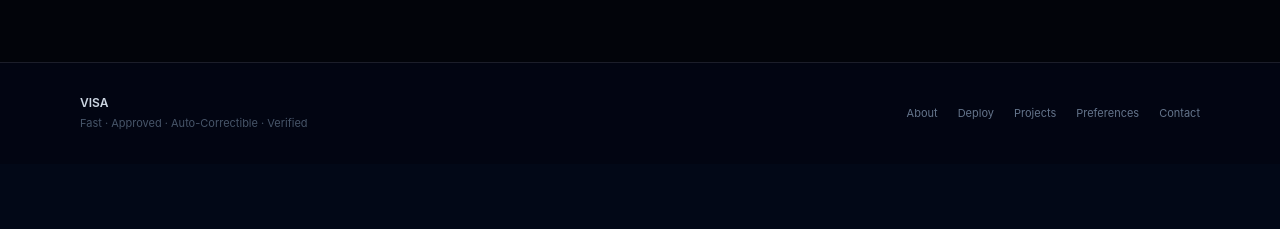
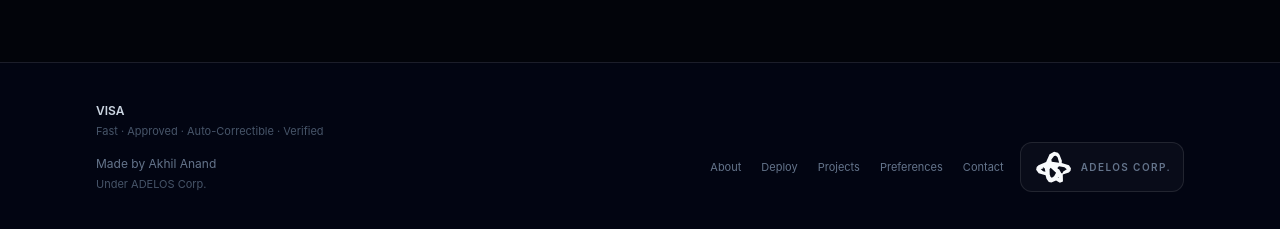
Before and after one commit to adelos-corp/VISA-IBM, a Next.js app in the folder apps/ui/: page / in a window 1280 px wide. Shown: the part 2362-2591 px from the top of the page. Before the commit the page ends 2526 px from the top, so only its background shows below. Built offline with nearby package versions, Linux system fonts and the light colour scheme; no server answers.

Commit message:
add creator credit and ADELOS Corp footer link

```diff
--- a/apps/ui/src/components/Footer.tsx
+++ b/apps/ui/src/components/Footer.tsx
@@ -3,11 +3,15 @@ import Link from 'next/link'
 export function Footer() {
   return (
     <footer className="border-t border-white/10 bg-black/20">
-      <div className="mx-auto flex max-w-6xl flex-col gap-5 px-4 py-8 sm:flex-row sm:items-center sm:justify-between">
+      <div className="mx-auto flex max-w-6xl flex-col gap-7 px-4 py-10 sm:px-6 lg:flex-row lg:items-end lg:justify-between lg:px-8">
         <div>
           <p className="text-xs font-semibold text-slate-300">VISA</p>
           <p className="mt-1 text-[11px] text-slate-600">Fast · Approved · Auto-Correctible · Verified</p>
+          <p className="mt-4 text-xs text-slate-500">Made by Akhil Anand</p>
+          <p className="mt-1 text-[11px] text-slate-600">Under ADELOS Corp.</p>
         </div>
+
+        <div className="flex flex-col items-start gap-4 sm:flex-row sm:items-center">
           <div className="flex flex-wrap gap-x-5 gap-y-2 text-[11px] text-slate-500">
             <Link href="/about" className="hover:text-slate-200">About</Link>
             <Link href="/deploy" className="hover:text-slate-200">Deploy</Link>
@@ -15,6 +19,19 @@ export function Footer() {
             <Link href="/preferences" className="hover:text-slate-200">Preferences</Link>
             <Link href="/contact" className="hover:text-slate-200">Contact</Link>
           </div>
+
+          <a
+            href="https://adeloscorp.com"
+            target="_blank"
+            rel="noreferrer"
+            aria-label="ADELOS Corp."
+            title="ADELOS Corp."
+            className="group inline-flex items-center gap-2 rounded-xl border border-white/10 bg-white/[0.03] px-3 py-2 transition hover:bg-white/[0.07]"
+          >
+            <img src="/adelo-logo.svg" alt="ADELOS Corp." className="h-8 w-10 object-contain transition-opacity group-hover:opacity-80" />
+            <span className="text-[10px] font-semibold uppercase tracking-[0.14em] text-slate-500">ADELOS Corp.</span>
+          </a>
+        </div>
       </div>
     </footer>
   )
```
Lines whose indentation alone changed are shown as unchanged.
